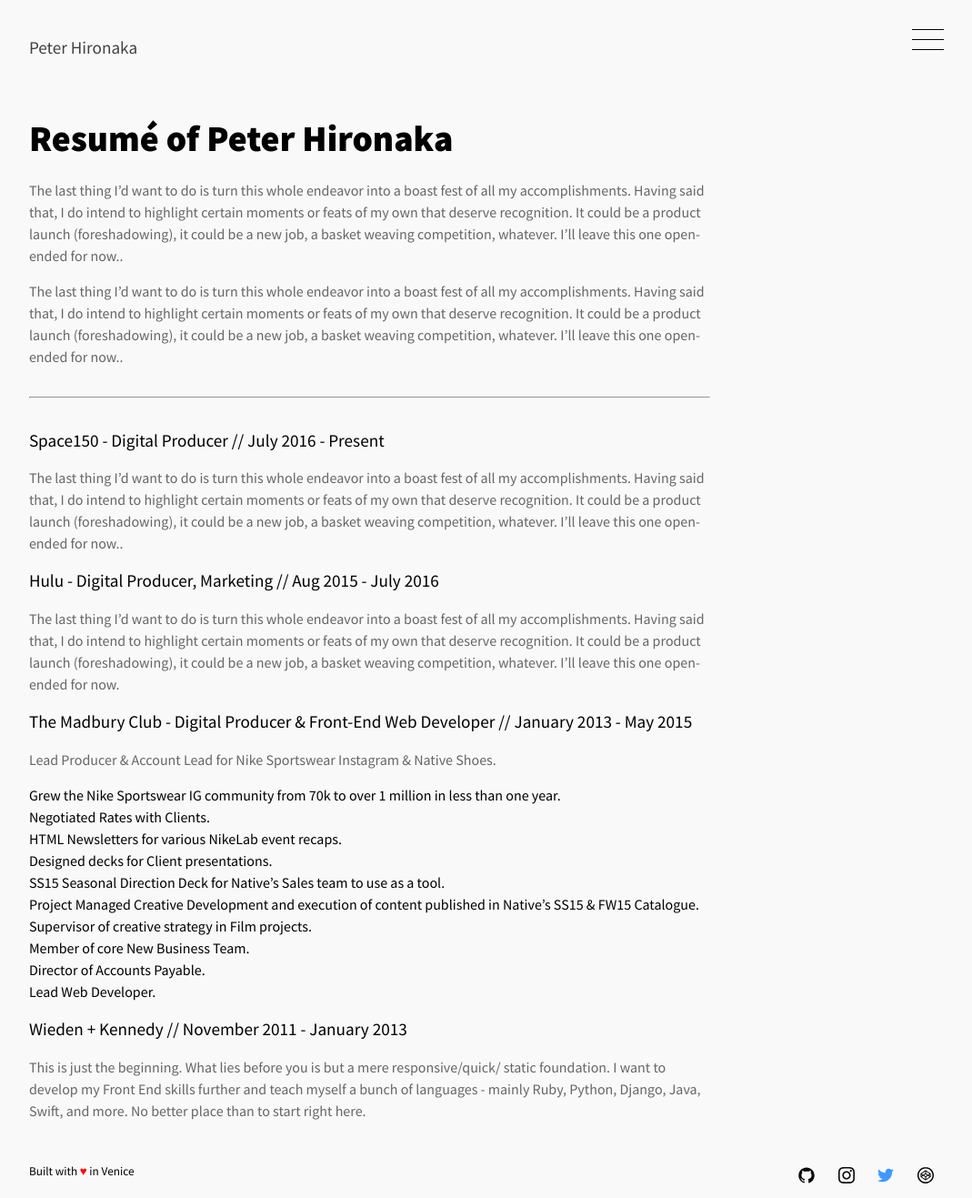
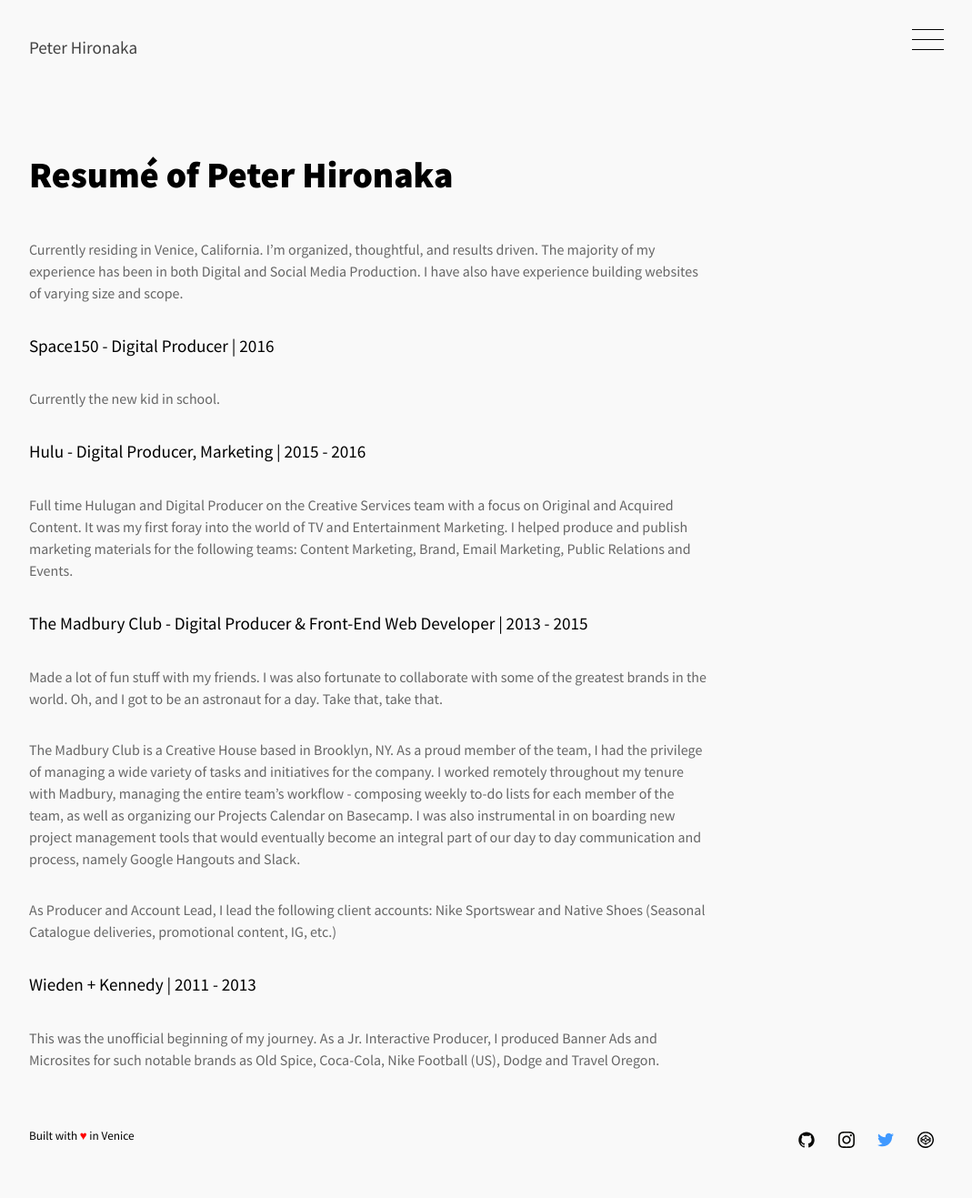
Before and after one commit to PHironaka/p-hironaka, a Jekyll site: the page built from resume.markdown, in a window 1280 px wide. Shown: the whole page at 91% size, without its empty margins (105-1174 px from the left). Built offline with Jekyll 4.4.1, drawn with Linux system fonts in a browser that asks for light colours; a script that is not in the unit is left out; after the commit the page ends 1278 px from its top, so only the background shows below that.

Commit message:
Updated Resume and 3 other files

```diff
--- a/CNAME
+++ b/CNAME
@@ -1 +1 @@
-p-hiro.siteleaf.net
+peterhironaka.com
--- a/_sass/_layout.scss
+++ b/_sass/_layout.scss
@@ -247,6 +247,33 @@
 .post-content, .work-content {
   @include span-columns(9);
     margin-bottom: $spacing-unit;
+    @media screen and (max-width: $break-small) {
+    width: 100%;
+    float: none;
+    border: none;
+    margin: 0;
+
+    }
+
+    h1 {
+      margin: 1em 0 ;
+
+      @media screen and (max-width: $break-small) {
+        font-size:1.5em;
+
+
+      }
+
+      li {
+        color: #666;
+        margin: 1em 0;
+      }
+
+    }
+
+    p {
+      margin: 2em 0;
+    }
 
     h2 {
       font-size:1.5em;
--- a/resume.markdown
+++ b/resume.markdown
@@ -6,39 +6,26 @@
 
 # Resumé of Peter Hironaka
 
-The last thing I'd want to do is turn this whole endeavor into a boast fest of all my accomplishments. Having said that, I do intend to highlight certain moments or feats of my own that deserve recognition. It could be a  product launch (foreshadowing), it could be a new job, a basket weaving competition, whatever. I'll leave this one open-ended for now..
-
-The last thing I'd want to do is turn this whole endeavor into a boast fest of all my accomplishments. Having said that, I do intend to highlight certain moments or feats of my own that deserve recognition. It could be a  product launch (foreshadowing), it could be a new job, a basket weaving competition, whatever. I'll leave this one open-ended for now..
-
-___
-
-### Space150 - Digital Producer // July 2016 - Present
-
-The last thing I'd want to do is turn this whole endeavor into a boast fest of all my accomplishments. Having said that, I do intend to highlight certain moments or feats of my own that deserve recognition. It could be a  product launch (foreshadowing), it could be a new job, a basket weaving competition, whatever. I'll leave this one open-ended for now..
+Currently residing in Venice, California. I’m organized, thoughtful, and results driven. The majority of my experience has been in both Digital and Social Media Production. I have also have experience building websites of varying size and scope.
 
 
+### Space150 - Digital Producer |  2016
 
-### Hulu - Digital Producer, Marketing // Aug 2015 - July 2016
+Currently the new kid in school.
 
-The last thing I'd want to do is turn this whole endeavor into a boast fest of all my accomplishments. Having said that, I do intend to highlight certain moments or feats of my own that deserve recognition. It could be a  product launch (foreshadowing), it could be a new job, a basket weaving competition, whatever. I'll leave this one open-ended for now.
+### Hulu - Digital Producer, Marketing |  2015 - 2016
 
-### The Madbury Club - Digital Producer & Front-End Web Developer // January 2013 - May 2015
+Full time Hulugan and Digital Producer on the Creative Services team with a focus on Original and Acquired Content. It was my first foray into the world of TV and Entertainment Marketing. I helped produce and publish marketing materials for the following teams: Content Marketing, Brand, Email Marketing, Public Relations and Events.
 
-Lead Producer & Account Lead for Nike Sportswear Instagram & Native
-Shoes.
-- Grew the Nike Sportswear IG community from 70k to over 1 million in
-less than one year.
-- Negotiated Rates with Clients.
-- HTML Newsletters for various NikeLab event recaps.
-- Designed decks for Client presentations.
-- SS15 Seasonal Direction Deck for Native’s Sales team to use as a tool.
-- Project Managed Creative Development and execution of content published
-in Native’s SS15 & FW15 Catalogue.
-- Supervisor of creative strategy in Film projects.
-- Member of core New Business Team.
-- Director of Accounts Payable.
-- Lead Web Developer.
+### The Madbury Club - Digital Producer & Front-End Web Developer |  2013 - 2015
 
-### Wieden + Kennedy // November 2011 - January 2013
+Made a lot of fun stuff with my friends. I was also fortunate to collaborate with some of the greatest brands in the world. Oh, and I got to be an astronaut for a day. Take that, take that.
 
-This is just the beginning. What lies before you is but a mere responsive/quick/ static foundation. I want to develop my Front End skills further and teach myself a bunch of languages - mainly Ruby, Python, Django, Java, Swift, and more. No better place than to start right here.
+The Madbury Club is a Creative House based in Brooklyn, NY. As a proud member of the team, I had the privilege of managing a wide variety of tasks and initiatives for the company. I worked remotely throughout my tenure with Madbury, managing the entire team’s workflow - composing weekly to-do lists for each member of the team, as well as organizing our Projects Calendar on Basecamp. I was also instrumental in on boarding new project management tools that would eventually become an integral part of our day to day communication and process, namely Google Hangouts and Slack.
+
+As Producer and Account Lead, I lead the following client accounts: Nike Sportswear and Native Shoes (Seasonal Catalogue deliveries, promotional content, IG, etc.)
+
+
+### Wieden + Kennedy | 2011 - 2013
+
+This was the unofficial beginning of my journey. As a Jr. Interactive Producer, I produced Banner Ads and Microsites for such notable brands as Old Spice, Coca-Cola, Nike Football (US), Dodge and Travel Oregon.
```
Also changed, not shown: about.md (+12 -8 lines).
